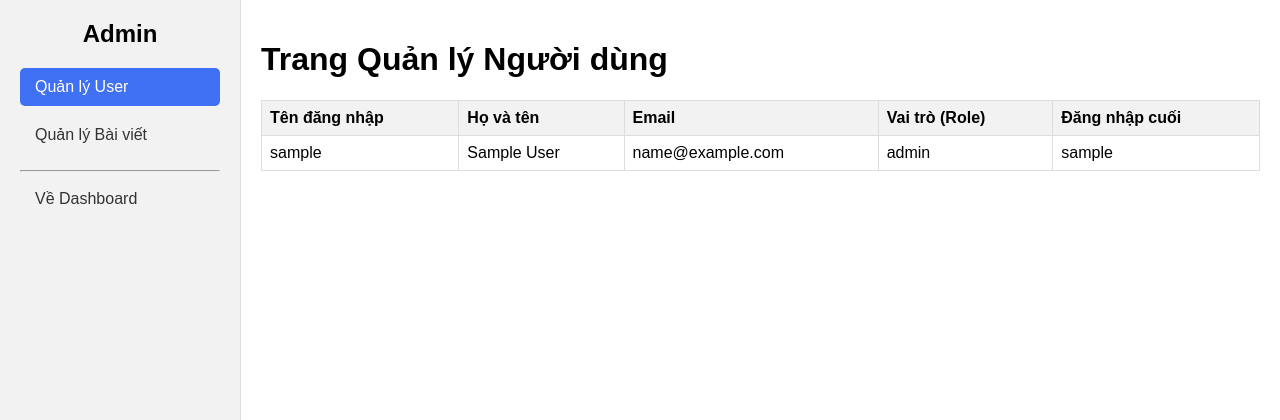
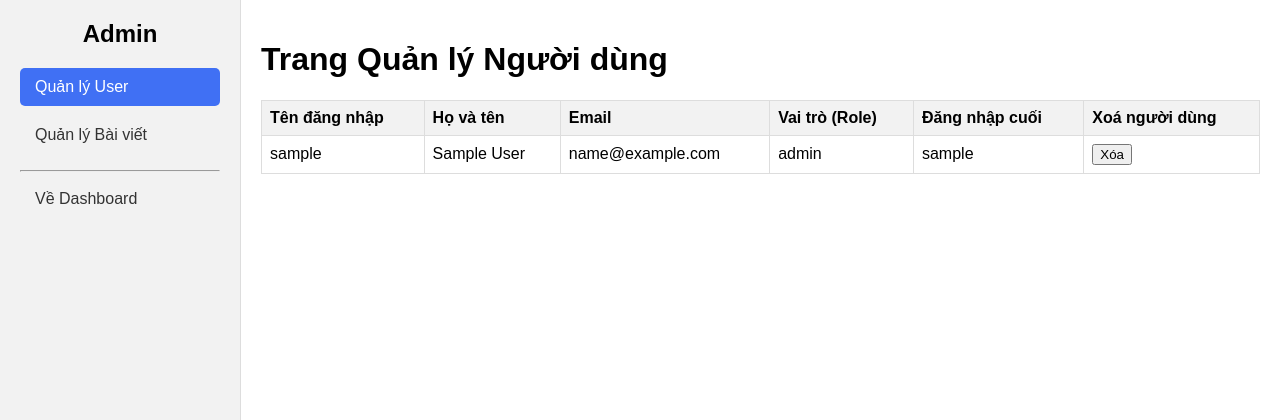
Before and after one commit to PhanDat3108/MiniProject-IUCLUB, a Flask app: template templates/admin.html in a window 1280 px wide. Shown: the top 420 px of the page. Run offline with Flask 3, Linux system fonts and the light colour scheme; the template is opened without the code that fills it: most values are stand-ins (such as "Sample title", 1, 10 or a date in 2020).

Commit message:
thêm nút xoá vào admin.html

```diff
--- a/templates/admin.html
+++ b/templates/admin.html
@@ -33,6 +33,7 @@
                     <th>Email</th>
                     <th>Vai trò (Role)</th>
                     <th>Đăng nhập cuối</th>
+                    <th>Xoá người dùng</th>
                 </tr>
             </thead>
             <tbody>
@@ -43,6 +44,15 @@
                     <td>{{ user.email }}</td>
                     <td>{{ user.role }}</td>
                     <td>{{ user.last_login }}</td>
+                    <td>
+                        <form action="{{ url_for('delete_user', username=user.username) }}" method="POST" style="margin:0;">
+                        <button type="submit" class="delete-button"
+                        onclick="return confirm('Bạn có chắc chắn muốn xóa người dùng {{ user.username }}?');">
+                            Xóa
+                        </button>
+                        </form>
+
+                    </td>
                 </tr>
                 {% endfor %}
             </tbody>
```
